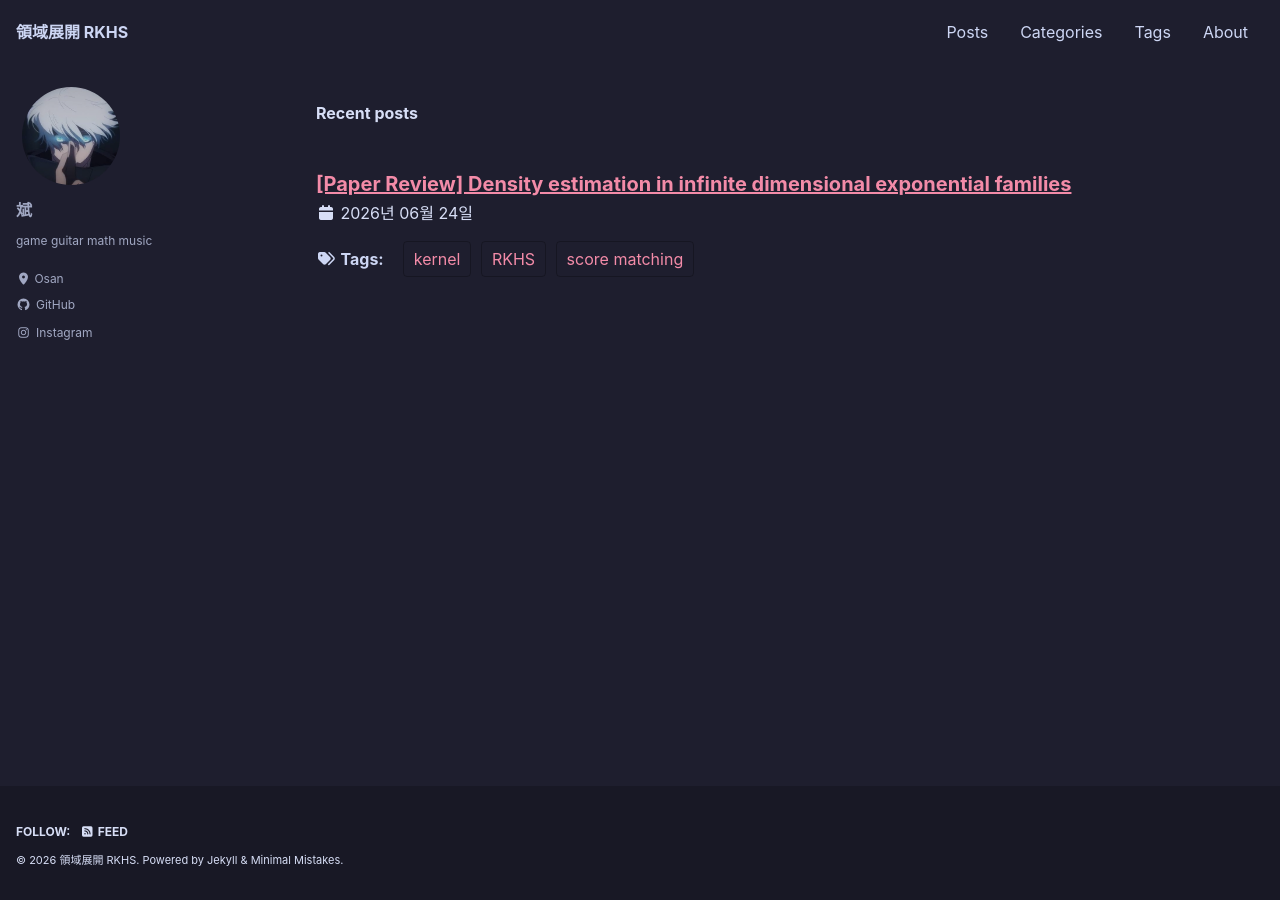
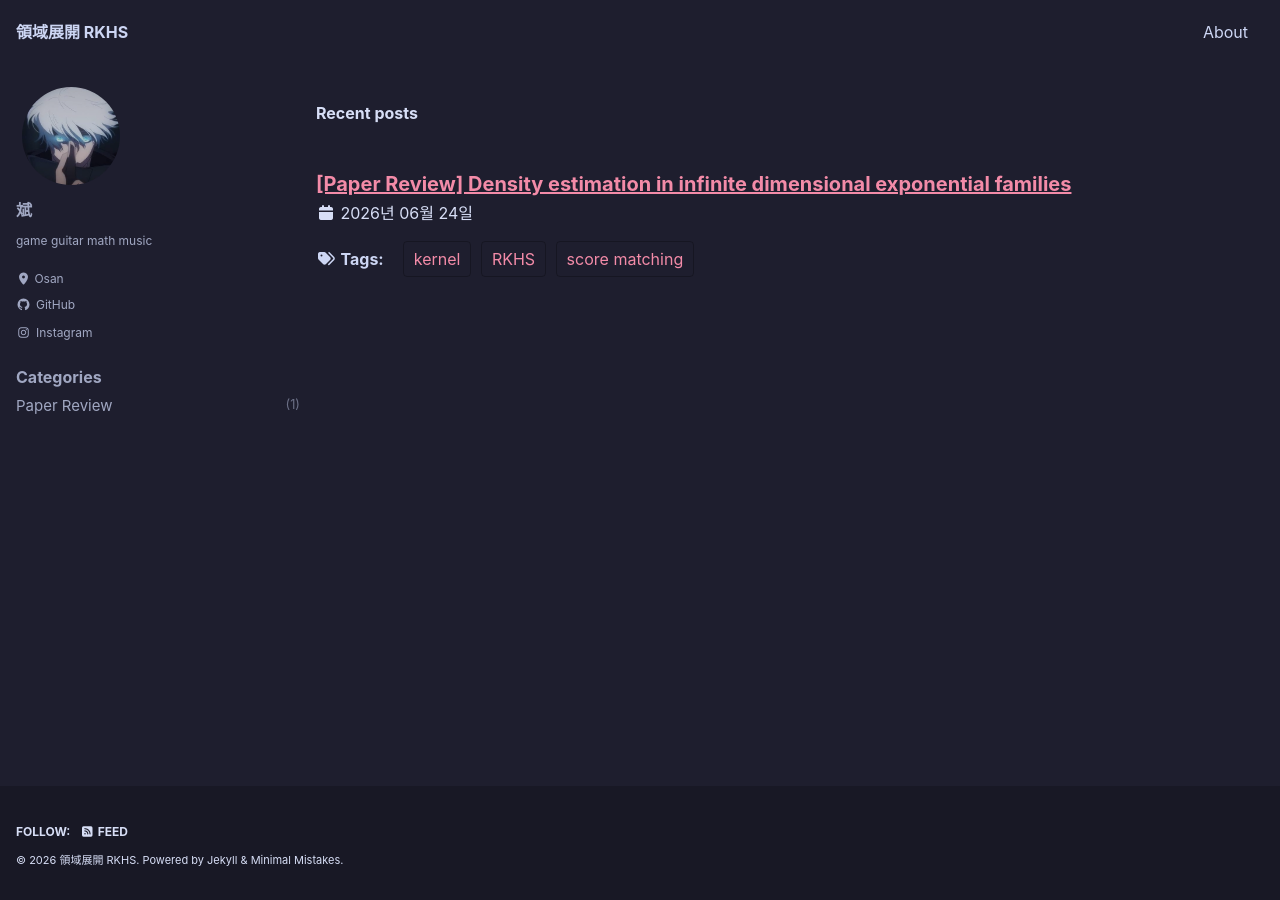
Before and after one commit to ml-bean/ml-bean.github.io, a Jekyll site: the page built from index.html, in a window 1280 px wide. Built offline with Jekyll 4.4.1, drawn with Linux system fonts in a browser that asks for light colours; cached includes are drawn as plain includes; the list of posts is cut into pages by our own code.

Commit message:
make_sidebar

```diff
--- a/_data/navigation.yml
+++ b/_data/navigation.yml
@@ -1,10 +1,4 @@
 # main links
 main:
-  - title: "Posts"
-    url: /posts/
-  - title: "Categories"
-    url: /categories/
-  - title: "Tags"
-    url: /tags/
   - title: "About"
     url: /about/
--- a/_includes/sidebar-custom.html
+++ b/_includes/sidebar-custom.html
@@ -0,0 +1,16 @@
+<nav class="nav__list">
+  <h3 class="nav__title" style="padding-left: 0;">Categories</h3>
+  <ul class="nav__items">
+    {% assign categories_sorted = site.categories | sort %}
+    {% for category in categories_sorted %}
+      {% assign cat_slug = category[0] | slugify %}
+      <li>
+        <a href="/categories/#{{ cat_slug }}"
+           {% if page.categories contains category[0] %}class="active"{% endif %}>
+          {{ category[0] }}
+          <span style="float: right; opacity: 0.6; font-size: 0.85em;">({{ category[1].size }})</span>
+        </a>
+      </li>
+    {% endfor %}
+  </ul>
+</nav>
```
